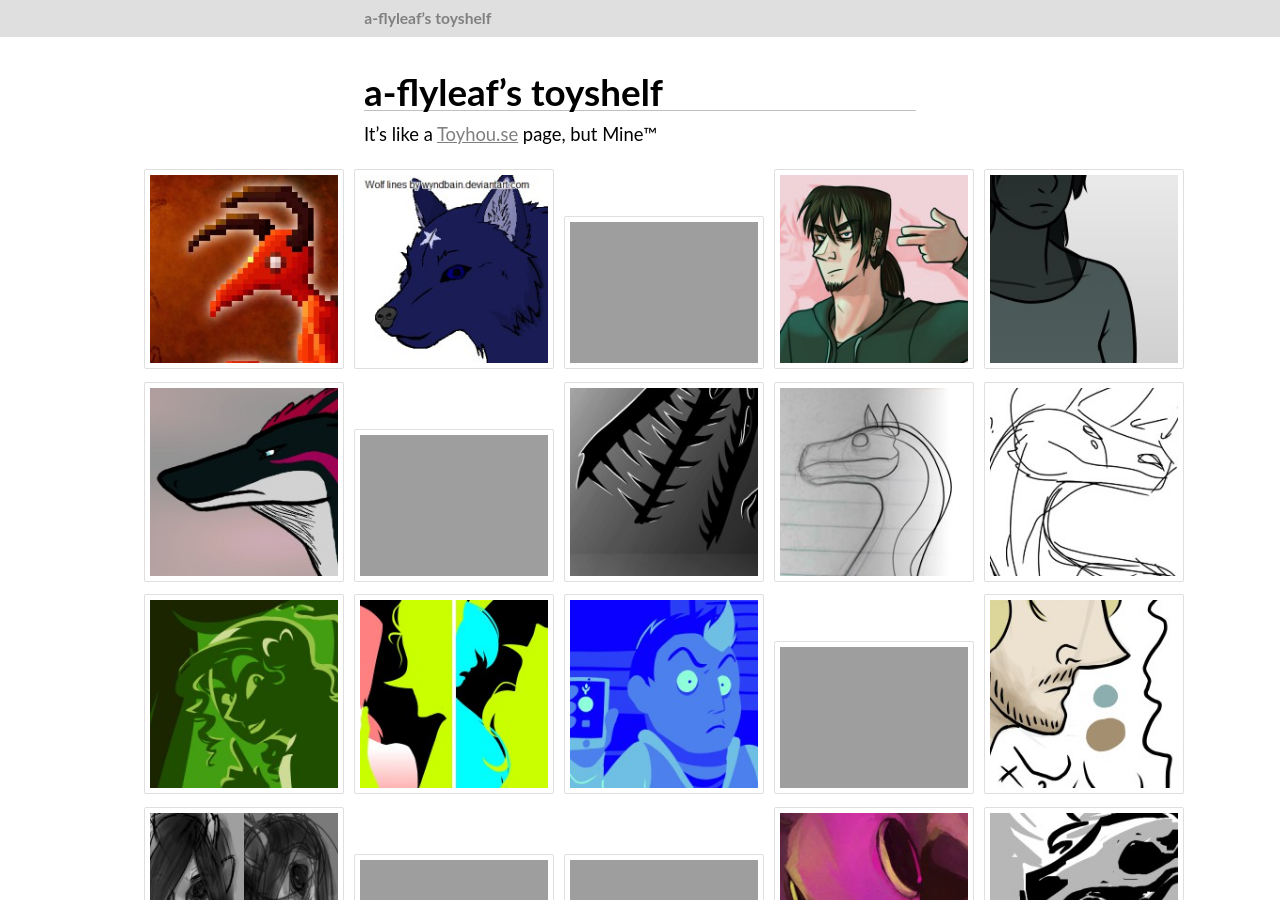
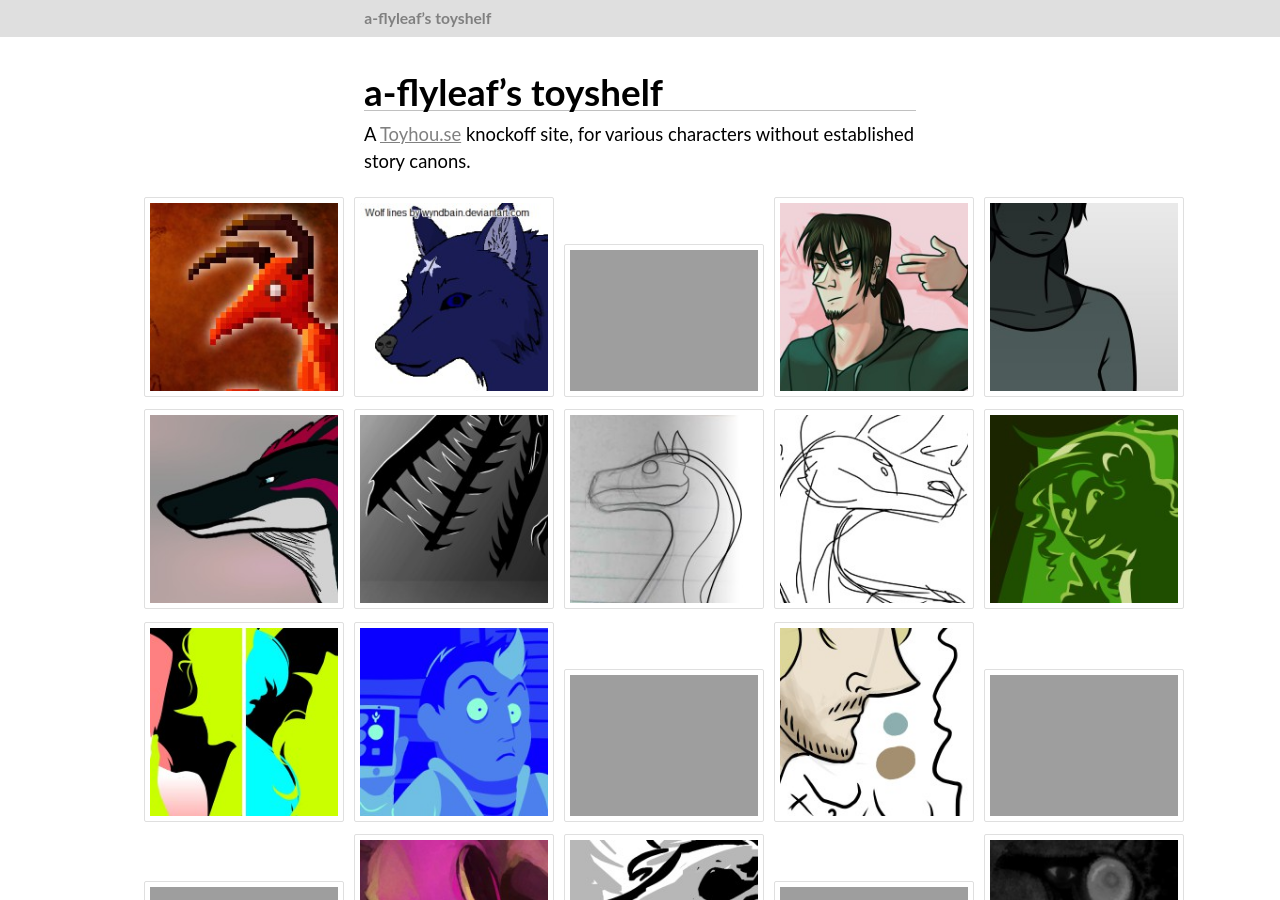
Before and after one commit to a-flyleaf/toyshelf, a Jekyll site: the page built from index.md, in a window 1280 px wide and 900 px high. Built offline with Jekyll 4.4.1, drawn with Linux system fonts in a browser that asks for light colours; some web fonts are replaced.

Commit message:
index gallery scrap-WIP. girl help

```diff
--- a/index.md
+++ b/index.md
@@ -1,10 +1,17 @@
 ---
 layout: 1
 title: a-flyleaf’s toyshelf
+
+skip: [roommates,sika,holly,judge]
+img:
+  - nm: nightpath
+    dt: 2021-11-14
+  - nm: lucien
+    dt: 2023-01-06
 ---
-It's like a [Toyhou.se](https://toyhou.se/) page, but Mine™
+A [Toyhou.se](https://toyhou.se/) knockoff site, for various characters without established story canons.
 
-<div id="gallery">{%for c in site.data.characters%}<a href="{%include url.html%}/{%if c.group=='cmyk'%}disaster-crew/{{c.name}}{%elsif c.group=='hl'%}newhell{%else%}misc#{{c.name}}{%endif%}"><img src="{%include url.html%}/assets/img/art/{%assign c-first=site.art|where:"tags",c.name|first%}{{c-first.date|date:"%F"}}-tn{%if c-first.tags.size>1%}-{{c.name}}{%endif%}.jpg" alt=""></a>{%endfor%}</div>
+<div id="gallery">{%for c in site.data.characters%}{%unless page.skip contains c.name%}<a href="{%include url.html%}/{%if c.group=='cmyk'%}disaster-crew/{{c.name}}{%elsif c.group=='hl'%}newhell{%else%}misc#{{c.name}}{%endif%}"><img src="{%include url.html%}/assets/img/art/{%assign c-first=site.art|where:"tags",c.name|first%}{{c-first.date|date:"%F"}}-tn{%if c-first.tags.size>1%}-{{c.name}}{%endif%}.jpg" alt=""></a>{%endunless%}{%endfor%}</div>
 
 - [super nifty About page]({%include url.html%}/about)
 - actual character pages:
@@ -14,3 +21,33 @@ It's like a [Toyhou.se](https://toyhou.se/) page, but Mine™
 - [all the art. <em style="text-transform:uppercase;font-style:normal;">all</em> of it.]({%include url.html%}/art) (image-heavy)
 
 Updates noted on [the changelog](changelog).
+
+<!--convoluted nightmare scraps
+
+{%for c in site.data.characters%}
+{{c.name}} {%assign date2=page.img|where:"nm",c.name%} ( {%for d in date2%}{{d.dt}}{%endfor%} )
+{%endfor%}
+
+
+
+
+<div id="gallery">{%for c in site.data.characters%}{%unless page.skip contains c.name%}<a href="{%include url.html%}/{%if c.group=='cmyk'%}disaster-crew/{{c.name}}{%elsif c.group=='hl'%}newhell{%else%}misc#{{c.name}}{%endif%}"><img src="{%include url.html%}/assets/img/art/{%assign c-first=site.art|where:"tags",c.name|first%}{%assign c-img=page.img|where:"nm",c.name%}{%capture c-date%}{%for i in c-img%}{{i.dt}}{%endfor%}{{c-first.date|date:"%F"}}{%endcapture%}{%capture c-datestrip%}{%if c-date.size>10%}{{c-date|truncate:10,""}}{%else%}{{c-date}}{%endif%}{%endcapture%}{{c-datestrip}}-tn{%if c-first.tags.size>1%}-{{c.name}}{%endif%}.jpg" alt=""></a>{%endunless%}
+
+{{c-datestrip}}
+{{c-datestrip.date|date:"%a"}}
+{%assign c-art=site.art|where:"date",c-datestrip%}
+{{c-art}}
+
+
+{%endfor%}</div>
+
+/!--code breakdown (yw):
+	- for c in site.data.characters
+	- unless page.skip contains c.name
+	- a href= disaster-crew/{{c.name}} OR misc#{{c.name}} OR newhell
+	- c-first = first art where the character is tagged
+	- c-img = array containing the page.img where c.name = data.nm
+	- c-date captures BOTH c-img and c-first, in that order
+	- c-datestrip = if c-date is long, just grab the second (c-img); else will only pull c-first
+--/
+-->
```
